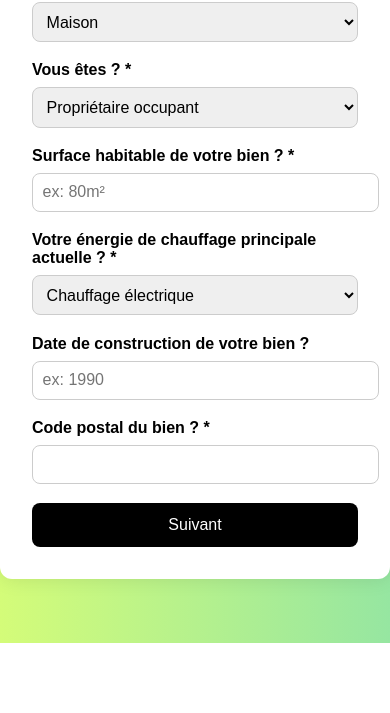
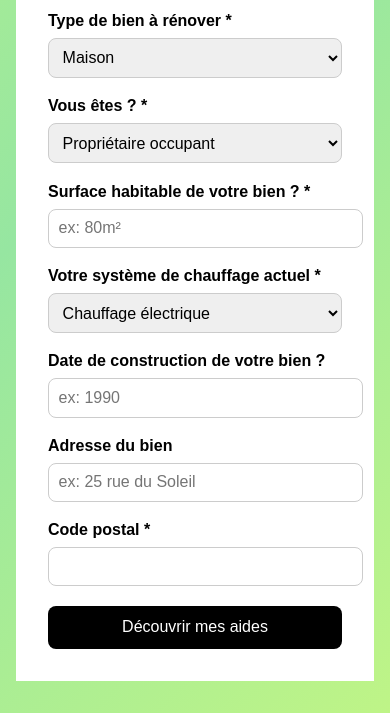
Before and after one commit to Wiss3100/LEADRENO, a plain HTML site: page index.html in a window 390 px wide. Shown: the part 201-914 px from the top of the page. Before the commit the page ends 844 px from the top, so only its background shows below. Drawn offline with Linux system fonts and the light colour scheme.

Commit message:
Update index.html

```diff
--- a/index.html
+++ b/index.html
@@ -1,21 +1,36 @@
-
 <!DOCTYPE html>
 <html lang="fr">
 <head>
   <meta charset="UTF-8">
   <meta name="viewport" content="width=device-width, initial-scale=1.0">
-  <title>MaPrimeRénov' 2025 : Vérifiez vos aides gratuitement</title>
-  <meta name="description" content="Simulez gratuitement vos aides MaPrimeRénov' 2025. Un conseiller vous rappelle et vous accompagne dans votre projet de rénovation énergétique.">
+  <title>Simuler mes aides</title>
   <style>
     body {
       margin: 0;
       font-family: 'Arial', sans-serif;
-      background: linear-gradient(to right, #d4fc79, #96e6a1);
+      background: linear-gradient(-45deg, #d4fc79, #96e6a1, #d4fc79);
+      background-size: 200% 200%;
+      animation: waveGradient 10s ease-in-out infinite;
       display: flex;
       justify-content: center;
-      align-items: center;
-      height: 100vh;
+      align-items: flex-start;
+      min-height: 100vh;
+      padding: 80px 1rem 2rem;
+      box-sizing: border-box;
     }
+
+    @keyframes waveGradient {
+      0% {
+        background-position: 0% 50%;
+      }
+      50% {
+        background-position: 100% 50%;
+      }
+      100% {
+        background-position: 0% 50%;
+      }
+    }
+
     .form-container {
       background: white;
       padding: 2rem;
@@ -24,16 +39,19 @@
       width: 100%;
       max-width: 400px;
     }
+
     h2 {
       text-align: center;
       font-size: 1.8rem;
       margin-bottom: 1.5rem;
     }
+
     label {
       display: block;
       margin-bottom: 0.5rem;
       font-weight: bold;
     }
+
     input, select {
       width: 100%;
       padding: 0.6rem;
@@ -42,6 +60,7 @@
       border-radius: 8px;
       font-size: 1rem;
     }
+
     button {
       width: 100%;
       padding: 0.8rem;
@@ -52,14 +71,28 @@
       font-size: 1rem;
       cursor: pointer;
     }
+
     button:hover {
       opacity: 0.9;
+    }
+
+    @media screen and (max-width: 480px) {
+      body {
+        align-items: flex-start;
+        padding-top: 100px;
+        padding-bottom: 2rem;
+      }
+
+      .form-container {
+        border-radius: 0;
+        box-shadow: none;
+      }
     }
   </style>
 </head>
 <body>
   <div class="form-container">
-    <h2>Contacter un conseiller</h2>
+    <h2>Simuler mes aides</h2>
     <form action="https://formspree.io/f/xpwpoqkz" method="POST">
       <label for="typeBien">Type de bien à rénover *</label>
       <select id="typeBien" name="typeBien" required>
@@ -77,7 +110,7 @@
       <label for="surface">Surface habitable de votre bien ? *</label>
       <input type="text" id="surface" name="surface" placeholder="ex: 80m²" required>
 
-      <label for="energie">Votre énergie de chauffage principale actuelle ? *</label>
+      <label for="energie">Votre système de chauffage actuel *</label>
       <select id="energie" name="energie" required>
         <option value="Chauffage électrique">Chauffage électrique</option>
         <option value="Gaz">Gaz</option>
@@ -90,10 +123,13 @@
       <label for="annee">Date de construction de votre bien ?</label>
       <input type="text" id="annee" name="annee" placeholder="ex: 1990">
 
-      <label for="codepostal">Code postal du bien ? *</label>
+      <label for="adresse">Adresse du bien</label>
+      <input type="text" id="adresse" name="adresse" placeholder="ex: 25 rue du Soleil">
+
+      <label for="codepostal">Code postal *</label>
       <input type="text" id="codepostal" name="codepostal" required>
 
-      <button type="submit">Suivant</button>
+      <button type="submit">Découvrir mes aides</button>
     </form>
   </div>
 </body>
```
